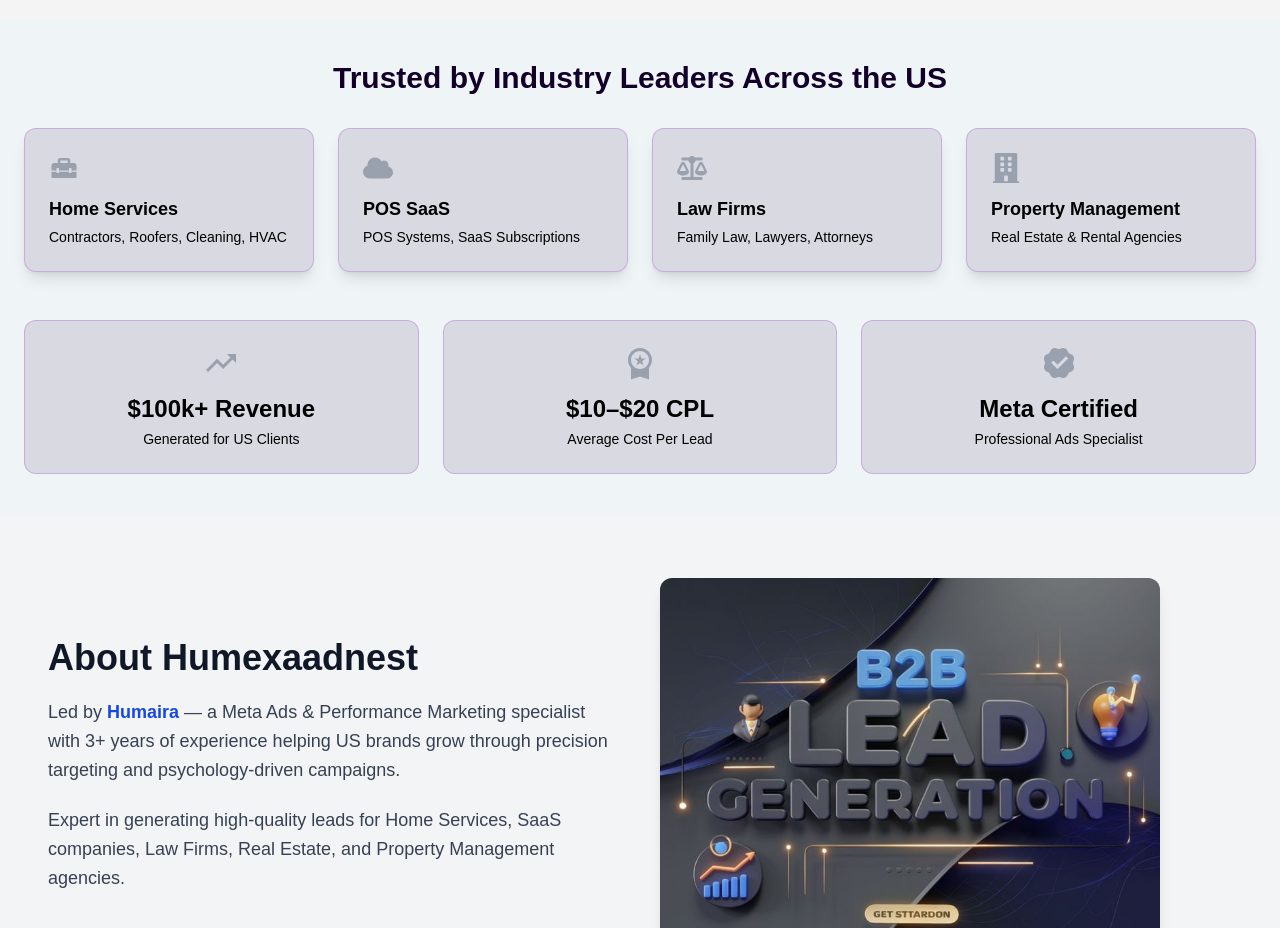
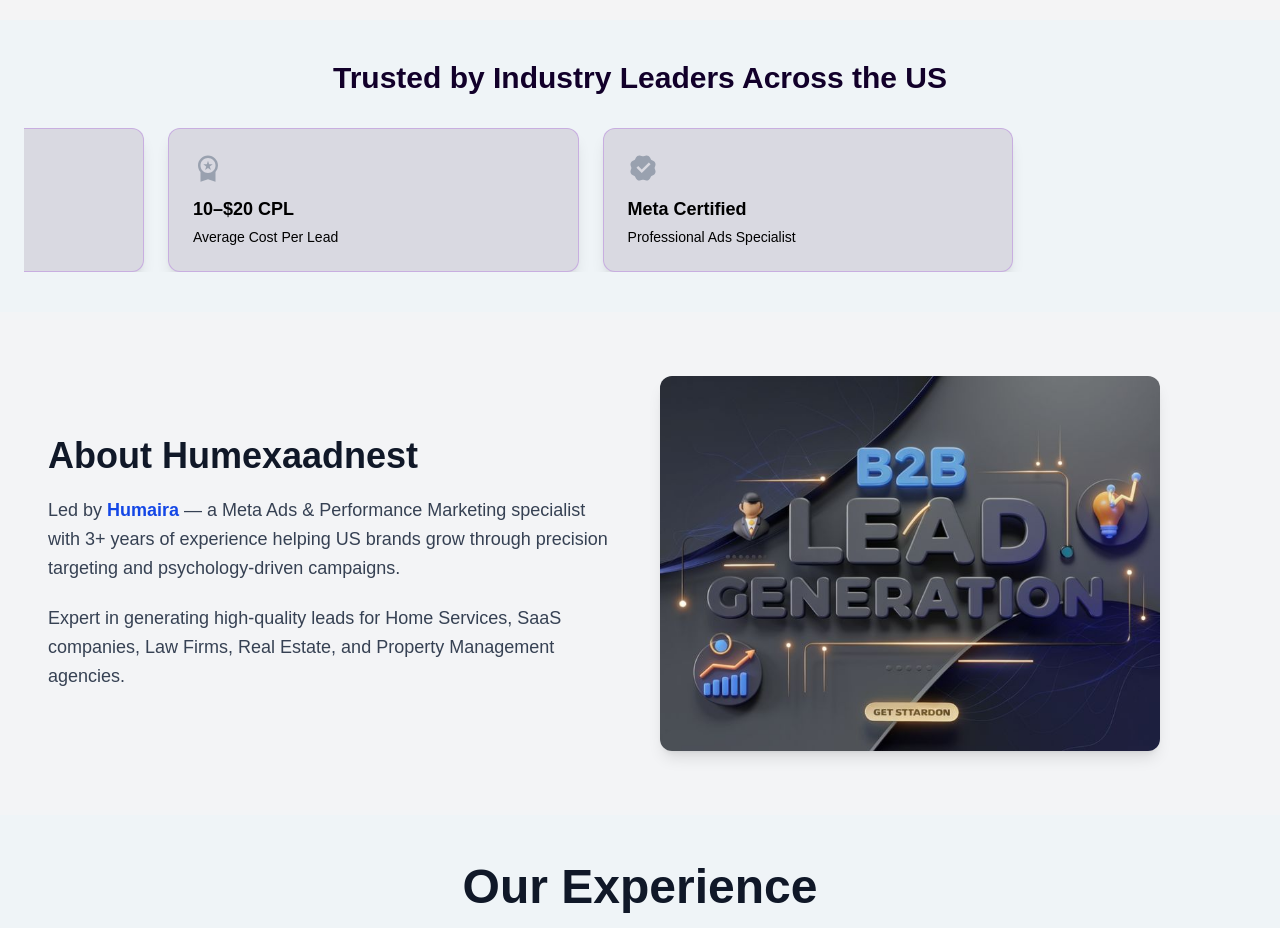
Before and after one commit to smabdullah958/humexaadnestPortfolio, a Next.js app: page / in a window 1280 px wide. Shown: the part 1500-2428 px from the top of the page. Built offline with nearby package versions, Linux system fonts and the light colour scheme.

Commit message:
Refactor TrustSignals component to use dynamic rendering and add slide functionality for industry stats

```diff
--- a/Components/TrustSignals.jsx
+++ b/Components/TrustSignals.jsx
@@ -1,61 +1,148 @@
+// // // // "use client";
+// // // // import React from "react";
+// // // // import { FaCloud,FaBalanceScale,FaBuilding} from "react-icons/fa";
+// // // // import { MdTrendingUp, MdWorkspacePremium,MdHomeRepairService  } from "react-icons/md";
+// // // // import { RiVerifiedBadgeFill } from "react-icons/ri";
+// // // // const TrustSignals = () => {
+// // // //   return (
+// // // //     <div className="w-full bg-[#eff4f7] py-10 px-6">
+// // // //       {/* Heading */}
+// // // //       <h2 className="text-center  text-[#12002A] text-2xl sm:text-3xl font-extrabold mb-8">
+// // // //         Trusted by Industry Leaders Across the US
+// // // //       </h2>
+
+// // // //       {/* Industries Section */}
+// // // //       <div className="max-w-screen mx-auto grid grid-cols-1 sm:grid-cols-2 lg:grid-cols-4 gap-6 text-white">
+// // // //         <div className="bg-[#d9d9e1] p-6 rounded-xl shadow-lg border border-purple-700/20 hover:scale-105 transition duration-500">
+// // // //           <MdHomeRepairService  className="text-gray-400 text-3xl mb-3" />
+// // // //           <h3 className="font-bold text-lg text-black">Home Services</h3>
+// // // //           <p className="text-sm text-black mt-1">Contractors, Roofers, Cleaning, HVAC</p>
+// // // //         </div>
+
+// // // //         <div className="bg-[#d9d9e1] p-6 rounded-xl shadow-lg border border-purple-700/20 hover:scale-105 transition duration-500">
+// // // //           <FaCloud className="text-gray-400 text-3xl mb-3" />
+// // // //           <h3 className="font-bold text-lg text-black">POS SaaS</h3>
+// // // //           <p className="text-sm text-black mt-1">POS Systems, SaaS Subscriptions</p>
+// // // //         </div>
+// // // //         <div className="bg-[#d9d9e1] p-6 rounded-xl shadow-lg border border-purple-700/20 hover:scale-105 transition duration-500">
+// // // //           <FaBalanceScale  className="text-gray-400 text-3xl mb-3" />
+// // // //           <h3 className="font-bold text-lg text-black">Law Firms</h3>
+// // // //           <p className="text-sm text-black mt-1">Family Law, Lawyers, Attorneys</p>
+// // // //         </div>
+
+// // // //         <div className="bg-[#d9d9e1] p-6 rounded-xl shadow-lg border border-purple-700/20 hover:scale-105 transition duration-500">
+// // // //           <FaBuilding  className="text-gray-400 text-3xl mb-3" />
+// // // //           <h3 className="font-bold text-lg text-black">Property Management</h3>
+// // // //           <p className="text-sm text-black mt-1">Real Estate & Rental Agencies</p>
+// // // //         </div>
+// // // //       </div>
+
+// // // //       {/* Stats Section */}
+// // // //       <div className="max-w-screen mx-auto mt-12 grid grid-cols-1 sm:grid-cols-3 gap-6 text-white">
+// // // //         <div className="bg-[#d9d9e1] p-6 rounded-xl text-center border border-purple-700/20 hover:scale-105 transition duration-500">
+// // // //           <MdTrendingUp className="text-gray-400 text-4xl mb-3 mx-auto" />
+// // // //           <h3 className="text-2xl font-bold text-black">$100k+ Revenue</h3>
+// // // //           <p className="text-sm text-black mt-1">Generated for US Clients</p>
+// // // //         </div>
+
+// // // //         <div className="bg-[#d9d9e1] p-6 rounded-xl text-center border border-purple-700/20 hover:scale-105 transition duration-500">
+// // // //           <MdWorkspacePremium className="text-gray-400 text-4xl mb-3 mx-auto" />
+// // // //           <h3 className="text-2xl font-bold text-black">$10–$20 CPL</h3>
+// // // //           <p className="text-sm text-black mt-1">Average Cost Per Lead</p>
+// // // //         </div>
+
+// // // //         <div className="bg-[#d9d9e1] p-6 rounded-xl text-center border border-purple-700/20 hover:scale-105 transition duration-500">
+// // // //           <RiVerifiedBadgeFill className="text-gray-400 text-4xl mb-3 mx-auto" />
+// // // //           <h3 className="text-2xl font-bold text-black">Meta Certified</h3>
+// // // //           <p className="text-sm text-black mt-1">Professional Ads Specialist</p>
+// // // //         </div>
+// // // //       </div>
+// // // //     </div>
+// // // //   );
+// // // // };
+
+// // // // export default TrustSignals;
+
 "use client";
-import React from "react";
-import { FaCloud,FaBalanceScale,FaBuilding} from "react-icons/fa";
-import { MdTrendingUp, MdWorkspacePremium,MdHomeRepairService  } from "react-icons/md";
+import React, { useEffect, useRef, useState } from "react";
+import { motion } from "framer-motion";
+import { FaCloud, FaBalanceScale, FaBuilding,FaTools  } from "react-icons/fa";
+import { MdHomeRepairService, MdTrendingUp, MdWorkspacePremium } from "react-icons/md";
 import { RiVerifiedBadgeFill } from "react-icons/ri";
+
 const TrustSignals = () => {
+  const industries = [
+    { icon: <MdHomeRepairService className="text-gray-400 text-3xl mb-3" />, title: "Home Services", desc: "Contractors, Roofers, Cleaning, HVAC" },
+    { icon: <FaCloud className="text-gray-400 text-3xl mb-3" />, title: "POS SaaS", desc: "POS Systems, SaaS Subscriptions" },
+    { icon: <FaBalanceScale className="text-gray-400 text-3xl mb-3" />, title: "Law Firms", desc: "Family Law, Lawyers, Attorneys" },
+    { icon: <FaBuilding className="text-gray-400 text-3xl mb-3" />, title: "Property Management", desc: "Real Estate & Rental Agencies" },
+        { icon: <FaTools className="text-gray-400 text-3xl mb-3" />, title: "Maintenance Services", desc: "Plumbing, Electrical, Handyman" },
+    { icon: <MdTrendingUp className="text-gray-400 text-3xl mb-3" />, title: "100k+ Revenue", desc: "Generated for US Clients" },
+    { icon: <MdWorkspacePremium className="text-gray-400 text-3xl mb-3" />, title: "10–$20 CPL", desc: "Average Cost Per Lead" },
+    { icon: <RiVerifiedBadgeFill className="text-gray-400 text-3xl mb-3" />, title: "Meta Certified", desc: "Professional Ads Specialist" },
+  ];
+
+  const containerRef = useRef(null);
+  const [cardsPerView, setCardsPerView] = useState(2);
+  const [currentStep, setCurrentStep] = useState(0);
+  const [cardWidth, setCardWidth] = useState(0);
+
+  // Calculate cardsPerView based on screen
+  useEffect(() => {
+    const handleResize = () => {
+      if (window.innerWidth >= 768) setCardsPerView(3); // md+
+      else setCardsPerView(2); // mobile
+
+      if (containerRef.current) { //first show a 3 cards than 2 for a small and than a for a large it show a 3 cards
+        setCardWidth(containerRef.current.offsetWidth / (window.innerWidth >= 768 ? 3 : 2));
+      }
+    };
+    handleResize();
+    window.addEventListener("resize", handleResize);
+    return () => window.removeEventListener("resize", handleResize);
+  }, []);
+
+  // Auto-slide logic
+  useEffect(() => {
+    const interval = setInterval(() => {
+      if (!containerRef.current) return;
+
+      const maxStep = industries.length - cardsPerView; // last start index
+      setCurrentStep(prev => {
+        if (prev >= maxStep) return 0;
+        return prev + cardsPerView;
+      });
+    }, 2500);
+
+    return () => clearInterval(interval);
+  }, [cardsPerView]);
+
+  const xOffset = cardWidth * currentStep;
+
   return (
     <div className="w-full bg-[#eff4f7] py-10 px-6">
-      {/* Heading */}
-      <h2 className="text-center  text-[#12002A] text-2xl sm:text-3xl font-extrabold mb-8">
+      <h2 className="text-center text-[#12002A] text-2xl sm:text-3xl font-extrabold mb-8">
         Trusted by Industry Leaders Across the US
       </h2>
 
-      {/* Industries Section */}
-      <div className="max-w-screen mx-auto grid grid-cols-1 sm:grid-cols-2 lg:grid-cols-4 gap-6 text-white">
-        <div className="bg-[#d9d9e1] p-6 rounded-xl shadow-lg border border-purple-700/20 hover:scale-105 transition duration-500">
-          <MdHomeRepairService  className="text-gray-400 text-3xl mb-3" />
-          <h3 className="font-bold text-lg text-black">Home Services</h3>
-          <p className="text-sm text-black mt-1">Contractors, Roofers, Cleaning, HVAC</p>
-        </div>
-
-        <div className="bg-[#d9d9e1] p-6 rounded-xl shadow-lg border border-purple-700/20 hover:scale-105 transition duration-500">
-          <FaCloud className="text-gray-400 text-3xl mb-3" />
-          <h3 className="font-bold text-lg text-black">POS SaaS</h3>
-          <p className="text-sm text-black mt-1">POS Systems, SaaS Subscriptions</p>
-        </div>
-        <div className="bg-[#d9d9e1] p-6 rounded-xl shadow-lg border border-purple-700/20 hover:scale-105 transition duration-500">
-          <FaBalanceScale  className="text-gray-400 text-3xl mb-3" />
-          <h3 className="font-bold text-lg text-black">Law Firms</h3>
-          <p className="text-sm text-black mt-1">Family Law, Lawyers, Attorneys</p>
-        </div>
-
-        <div className="bg-[#d9d9e1] p-6 rounded-xl shadow-lg border border-purple-700/20 hover:scale-105 transition duration-500">
-          <FaBuilding  className="text-gray-400 text-3xl mb-3" />
-          <h3 className="font-bold text-lg text-black">Property Management</h3>
-          <p className="text-sm text-black mt-1">Real Estate & Rental Agencies</p>
-        </div>
-      </div>
-
-      {/* Stats Section */}
-      <div className="max-w-screen mx-auto mt-12 grid grid-cols-1 sm:grid-cols-3 gap-6 text-white">
-        <div className="bg-[#d9d9e1] p-6 rounded-xl text-center border border-purple-700/20 hover:scale-105 transition duration-500">
-          <MdTrendingUp className="text-gray-400 text-4xl mb-3 mx-auto" />
-          <h3 className="text-2xl font-bold text-black">$100k+ Revenue</h3>
-          <p className="text-sm text-black mt-1">Generated for US Clients</p>
-        </div>
-
-        <div className="bg-[#d9d9e1] p-6 rounded-xl text-center border border-purple-700/20 hover:scale-105 transition duration-500">
-          <MdWorkspacePremium className="text-gray-400 text-4xl mb-3 mx-auto" />
-          <h3 className="text-2xl font-bold text-black">$10–$20 CPL</h3>
-          <p className="text-sm text-black mt-1">Average Cost Per Lead</p>
-        </div>
-
-        <div className="bg-[#d9d9e1] p-6 rounded-xl text-center border border-purple-700/20 hover:scale-105 transition duration-500">
-          <RiVerifiedBadgeFill className="text-gray-400 text-4xl mb-3 mx-auto" />
-          <h3 className="text-2xl font-bold text-black">Meta Certified</h3>
-          <p className="text-sm text-black mt-1">Professional Ads Specialist</p>
-        </div>
+      <div className="overflow-hidden w-full" ref={containerRef}>
+        <motion.div
+          className="flex gap-6"
+          animate={{ x: -xOffset }}
+          transition={{ duration: 0.8 }}
+        >
+          {industries.map((item, index) => (
+            <div
+              key={index}
+              style={{ minWidth: `${100 / cardsPerView}%` }}
+              className="bg-[#d9d9e1] p-6 rounded-xl shadow-lg border border-purple-700/20 hover:scale-105 transition duration-500"
+            >
+              {item.icon}
+              <h3 className="font-bold text-lg text-black">{item.title}</h3>
+              <p className="text-sm text-black mt-1">{item.desc}</p>
+            </div>
+          ))}
+        </motion.div>
       </div>
     </div>
   );
```
